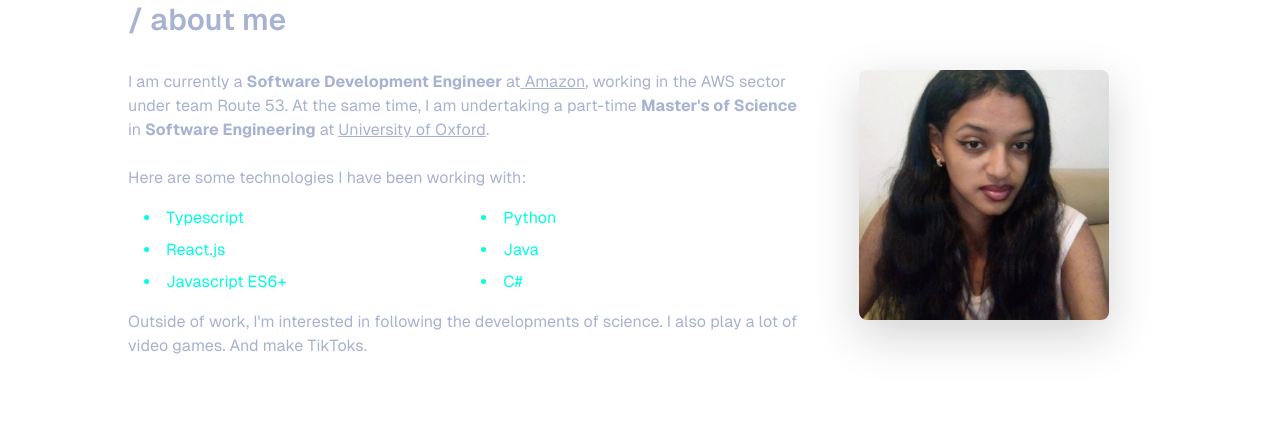
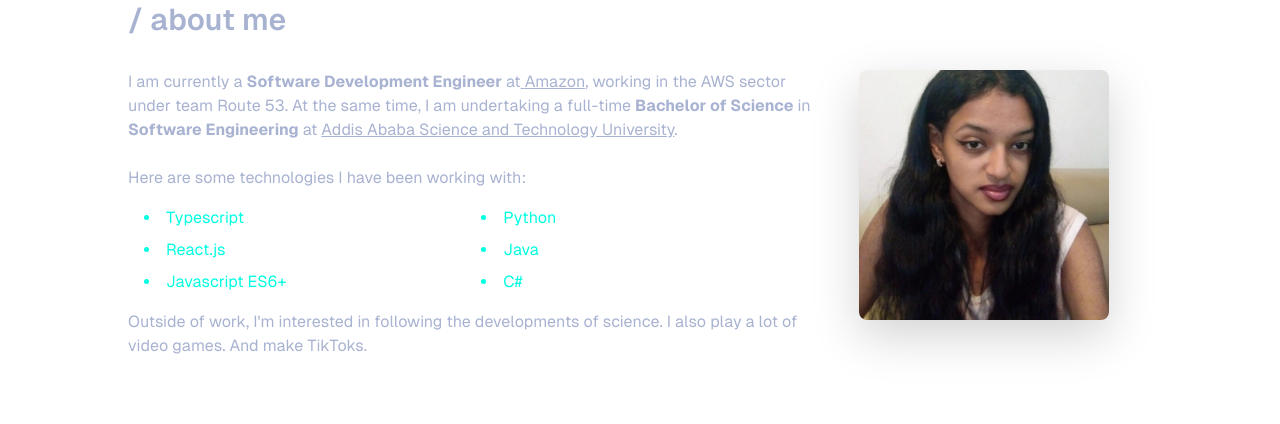
Before and after one commit to HikmaAnwar/hikma-s-portfolio, a Next.js app: page / in a window 1280 px wide. Shown: the part 500-924 px from the top of the page. Built offline with nearby package versions, Linux system fonts and the light colour scheme.

Commit message:
feat: update educational background in About component for accuracy

```diff
--- a/src/app/components/About.jsx
+++ b/src/app/components/About.jsx
@@ -20,7 +20,7 @@ const About = () => {
         Amazon
       </a>
       , working in the AWS sector under team Route 53. At the same time, I am
-      undertaking a part-time <b>Master's of Science</b> in{" "}
+      undertaking a full-time <b>Bachelor of Science</b> in{" "}
       <b>Software Engineering</b> at{" "}
       <a
         href="https://www.ox.ac.uk/about"
@@ -28,7 +28,7 @@ const About = () => {
         rel="noopener noreferrer"
         className=" text-colors-slate hover:underline"
       >
-        University of Oxford
+        Addis Ababa Science and Technology University
       </a>
       .
     </p>
@@ -60,7 +60,7 @@ const About = () => {
         </div>
 
         <div className="flex flex-col md:flex-row items-center md:items-start">
-          <div className="about-description md:w-2/3 space-y-4 text-lightestSlate">
+          <div className="about-description md:w-2/3 space-y-4 text-colors-slate">
             <div>{one}</div>
 
             <p className="mt-4  text-colors-slate">
```
